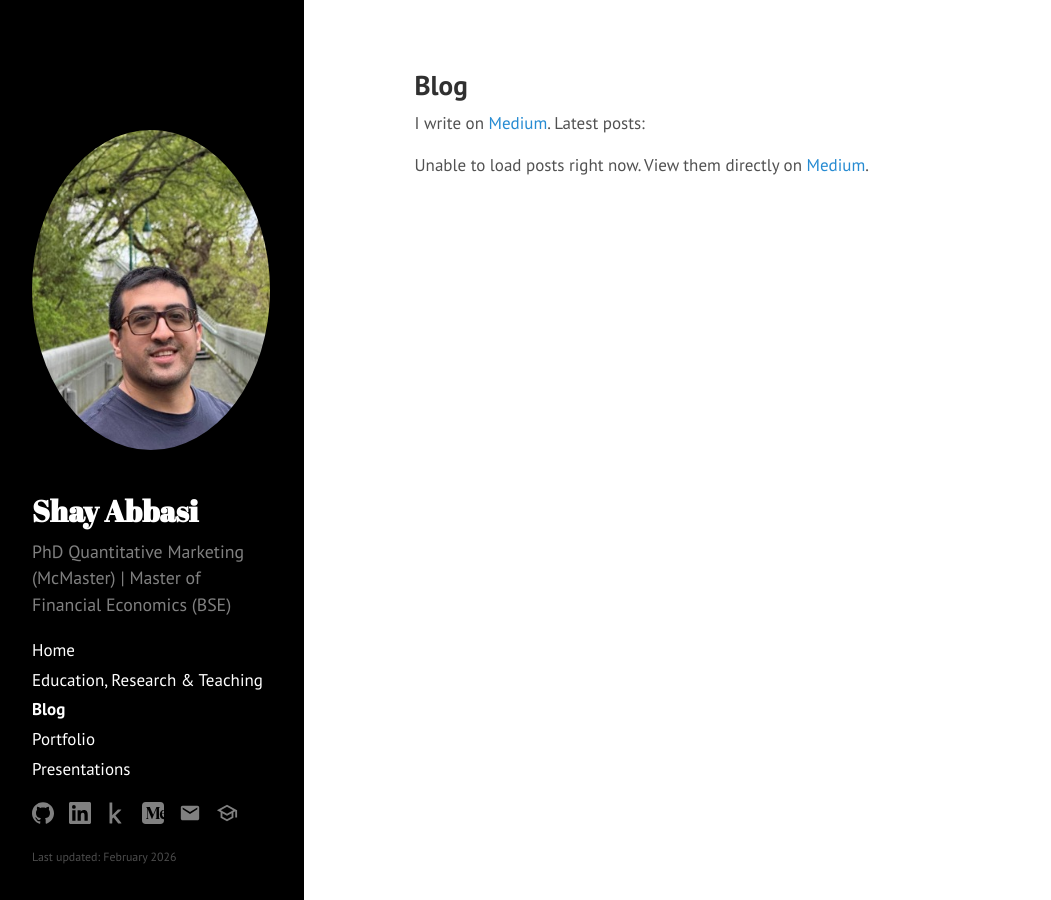
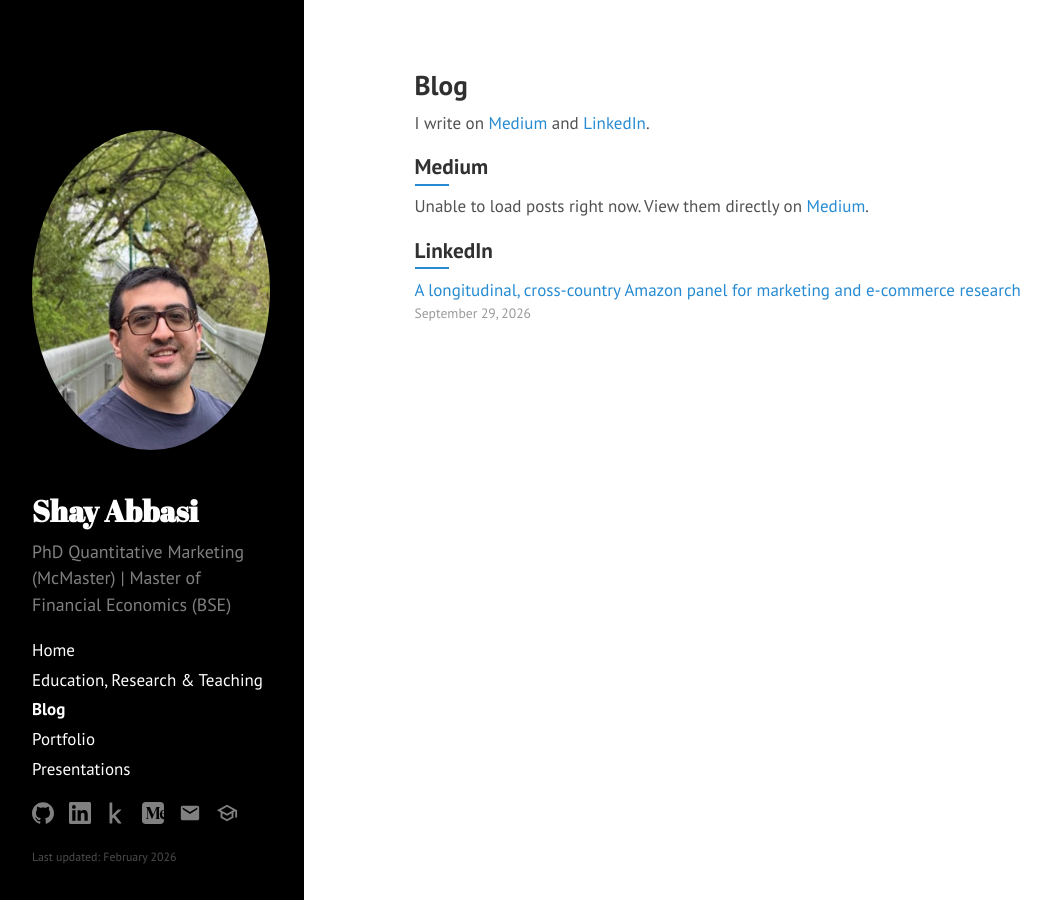
Before and after one commit to shayanAbbasi1995/shayanabbasi1995.github.io, a Jekyll site: the page built from blog.md, in a window 1280 px wide. Shown: the whole page, without its empty margins (2-1053 px from the left). Built offline with Jekyll 4.4.1, drawn with Linux system fonts in a browser that asks for light colours.

Commit message:
Add LinkedIn articles to Blog page and refresh Medium feed daily

```diff
--- /dev/null
+++ b/_data/linkedin_posts.yml
@@ -0,0 +1,6 @@
+# LinkedIn articles listed on the Blog page, newest first.
+# LinkedIn has no public feed, so add each new article here by hand:
+# title, url, and date (YYYY-MM-DD).
+- title: A longitudinal, cross-country Amazon panel for marketing and e-commerce research
+  url: https://www.linkedin.com/pulse/longitudinal-cross-country-amazon-panel-marketing-research-abbasi-trjhf/
+  date: 2026-09-29
--- a/blog.md
+++ b/blog.md
@@ -4,8 +4,22 @@ title: Blog
 nav_order: 1
 ---
 
-I write on [Medium](https://medium.com/@abbasi.shayan1995). Latest posts:
+I write on [Medium](https://medium.com/@abbasi.shayan1995) and [LinkedIn](https://www.linkedin.com/in/shay-abbasi-b11b99b3/).
+
+## Medium
 
 <div id="medium-posts" data-medium-handle="abbasi.shayan1995">Loading posts&hellip;</div>
 
+## LinkedIn
+
+<ul class="medium-posts-list">
+{% assign linkedin_posts = site.data.linkedin_posts | sort: "date" | reverse %}
+{% for post in linkedin_posts %}
+  <li>
+    <a href="{{ post.url }}" target="_blank" rel="noopener noreferrer">{{ post.title }}</a>
+    <span class="medium-post-date">{{ post.date | date: "%B %-d, %Y" }}</span>
+  </li>
+{% endfor %}
+</ul>
+
 <script src="public/js/medium-posts.js"></script>
--- a/public/js/medium-posts.js
+++ b/public/js/medium-posts.js
@@ -8,7 +8,11 @@
   var handle = container.getAttribute('data-medium-handle');
   if (!handle) return;
 
-  var feedUrl = 'https://medium.com/feed/@' + handle;
+  // rss2json caches each feed URL for a long time, so new posts could take
+  // days to show up. Adding today's date (UTC) to the URL gives a fresh cache
+  // entry once a day; Medium ignores the extra parameter.
+  var today = new Date().toISOString().slice(0, 10).replace(/-/g, '');
+  var feedUrl = 'https://medium.com/feed/@' + handle + '?t=' + today;
   var apiUrl = 'https://api.rss2json.com/v1/api.json?rss_url=' + encodeURIComponent(feedUrl);
   var profileUrl = 'https://medium.com/@' + handle;
 
```
